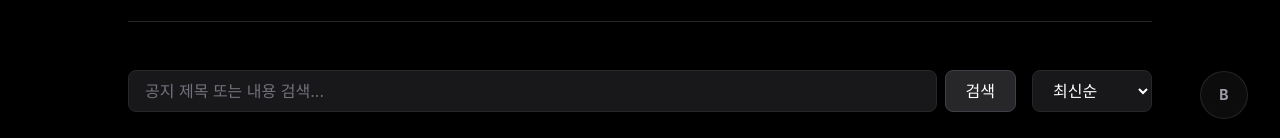
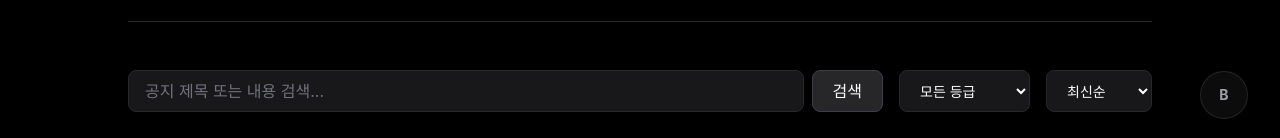
Before and after one commit to woojun613/edge-security-project, a Next.js app: page /security-news in a window 1280 px wide. Shown: the part 203-341 px from the top of the page. Built offline with nearby package versions, Linux system fonts and the light colour scheme; no server answers; the database is empty.

Commit message:
게시글 보안등급별 조회 추가

```diff
--- a/src/app/security-news/page.tsx
+++ b/src/app/security-news/page.tsx
@@ -22,6 +22,7 @@ export default async function SecurityNewsPage({
   const sort = typeof resolvedParams.sort === 'string' ? resolvedParams.sort : 'latest';
 
   // 💡 1. 현재 페이지 번호 가져오기 (기본값 1)
+  const level = typeof resolvedParams.level === 'string' ? resolvedParams.level : 'all';
   const currentPage = typeof resolvedParams.page === 'string' ? parseInt(resolvedParams.page, 10) : 1;
   const ITEMS_PER_PAGE = 10; // 한 페이지당 10개씩
 
@@ -33,6 +34,11 @@ export default async function SecurityNewsPage({
   let query = supabase
     .from("security_alerts")
     .select("*", { count: "exact" }); // 데이터와 함께 전체 개수(count)를 가져옴
+
+  // 💡 2. 선택된 위협 등급(level)이 'all'이 아니면 해당 등급만 필터링하도록 추가
+  if (level !== 'all') {
+    query = query.eq('level', level);
+  }
 
   if (q) {
     query = query.or(`title.ilike.%${q}%,content.ilike.%${q}%`);
--- a/src/components/SearchFilterBar.tsx
+++ b/src/components/SearchFilterBar.tsx
@@ -8,31 +8,36 @@ export default function SearchFilterBar() {
   const router = useRouter();
   const searchParams = useSearchParams();
 
-  // URL에서 현재 검색어와 정렬 상태를 읽어옵니다.
   const currentQ = searchParams.get("q") || "";
   const currentSort = searchParams.get("sort") || "latest";
+  // 💡 URL에서 현재 선택된 등급(level) 상태를 읽어옵니다. (기본값: all)
+  const currentLevel = searchParams.get("level") || "all";
 
   const [query, setQuery] = useState(currentQ);
 
-  // 검색 버튼 클릭 또는 엔터 입력 시 URL 업데이트
   const handleSearch = (e: React.FormEvent) => {
     e.preventDefault();
-    updateUrl(query, currentSort);
+    updateUrl(query, currentSort, currentLevel);
   };
 
-  // 셀렉트 박스 변경 시 URL 업데이트
   const handleSortChange = (e: React.ChangeEvent<HTMLSelectElement>) => {
     const newSort = e.target.value;
-    updateUrl(query, newSort);
+    updateUrl(query, newSort, currentLevel);
   };
 
-  // URL 쿼리 파라미터를 조작하는 함수
-  const updateUrl = (q: string, sort: string) => {
+  // 💡 위협 등급 변경 시 URL 업데이트
+  const handleLevelChange = (e: React.ChangeEvent<HTMLSelectElement>) => {
+    const newLevel = e.target.value;
+    updateUrl(query, currentSort, newLevel);
+  };
+
+  // 💡 파라미터에 level 추가
+  const updateUrl = (q: string, sort: string, level: string) => {
     const params = new URLSearchParams();
     if (q) params.set("q", q);
     if (sort && sort !== "latest") params.set("sort", sort);
+    if (level && level !== "all") params.set("level", level);
 
-    // URL을 변경하면 Next.js가 알아서 서버 컴포넌트를 다시 렌더링합니다.
     router.push(`/security-news?${params.toString()}`);
   };
 
@@ -52,16 +57,31 @@ export default function SearchFilterBar() {
         </button>
       </form>
 
+      {/* 💡 필터 및 정렬 컨트롤 영역 (모바일 반응형 적용) */}
+      <div className="flex gap-2 sm:gap-4 w-full sm:w-auto">
+        {/* 🛡️ 위협 등급 셀렉트 박스 (NEW) */}
+        <select
+          value={currentLevel}
+          onChange={handleLevelChange}
+          className="flex-1 sm:flex-none bg-zinc-900 border border-zinc-800 rounded-lg px-2 sm:px-4 py-2 text-white text-sm focus:outline-none focus:border-[#C273FF] transition cursor-pointer min-w-[110px]"
+        >
+          <option value="all">모든 등급</option>
+          <option value="Critical">🔴 Critical</option>
+          <option value="Warning">🟡 Warning</option>
+          <option value="Info">🔵 Info</option>
+        </select>
+
         {/* 📊 정렬 셀렉트 박스 */}
         <select
           value={currentSort}
           onChange={handleSortChange}
-        className="bg-zinc-900 border border-zinc-800 rounded-lg px-4 py-2 text-white focus:outline-none focus:border-[#C273FF] transition cursor-pointer min-w-[120px]"
+          className="flex-1 sm:flex-none bg-zinc-900 border border-zinc-800 rounded-lg px-2 sm:px-4 py-2 text-white text-sm focus:outline-none focus:border-[#C273FF] transition cursor-pointer min-w-[100px]"
         >
           <option value="latest">최신순</option>
           <option value="oldest">과거순</option>
           <option value="title">가나다순</option>
         </select>
       </div>
+    </div>
   );
 }
```
Lines whose indentation alone changed are shown as unchanged.
